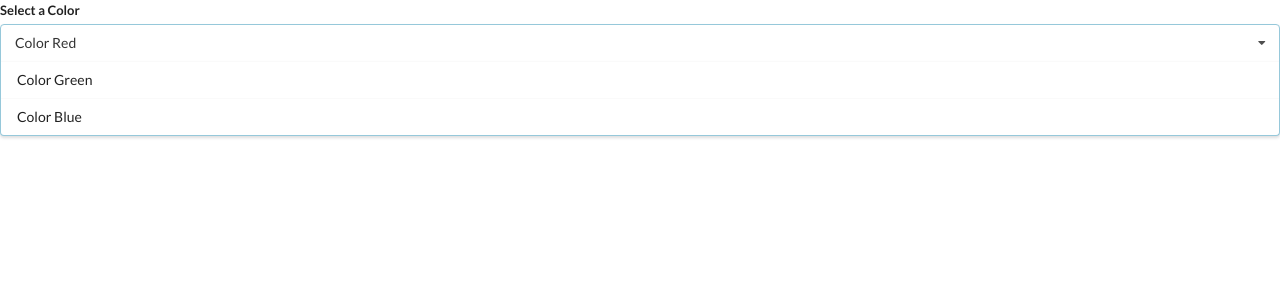
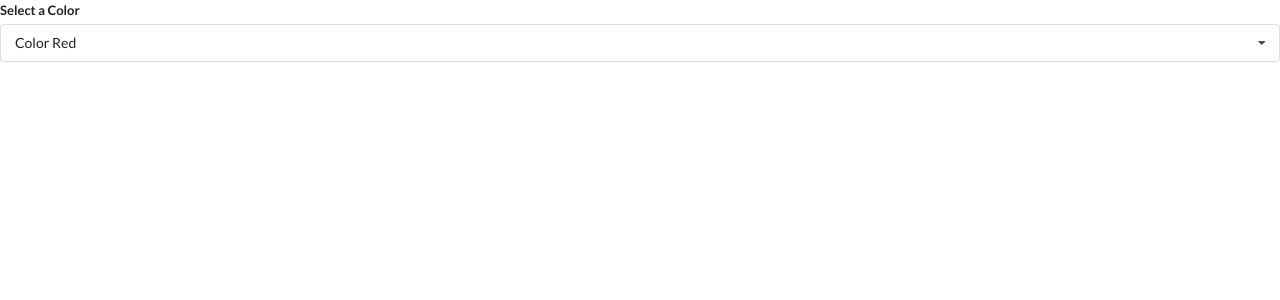
Before and after one commit to Atomize101/widgets, a React (Create React App) app: page / in a window 1280 px wide. Shown: the top 300 px of the page. Built offline with nearby package versions, Linux system fonts and the light colour scheme.

Commit message:
Adding state to keep track of clickable menu

```diff
--- a/src/components/Dropdown.js
+++ b/src/components/Dropdown.js
@@ -1,7 +1,10 @@
-import React from 'react';
+import React, {useState} from 'react';
 
 const Dropdown = ({ options, selected, onSelectChange }) => {
-	const renderedOptions = options.map((options) => {
+
+    const [open, setOpen] = useState(false);
+
+    const renderedOptions = options.map((options) => {
 
         if(options.value === selected.value) {
             return null;
@@ -17,10 +20,10 @@ const Dropdown = ({ options, selected, onSelectChange }) => {
 		<div className="ui form">
 			<div className="field">
 				<label className="label">Select a Color</label>
-				<div className="ui selection dropdown visible active">
+				<div onClick={()=> setOpen(!open)} className={`ui selection dropdown ${open ? 'visible active' : ''}`}>
 					<i className="dropdown icon"></i>
 					<div className="text">{selected.label}</div>
-					<div className="menu visible transition">{renderedOptions}</div>
+					<div className={`menu ${open ? 'visible transition' : ''}`}>{renderedOptions}</div>
 				</div>
 			</div>
 		</div>
```
